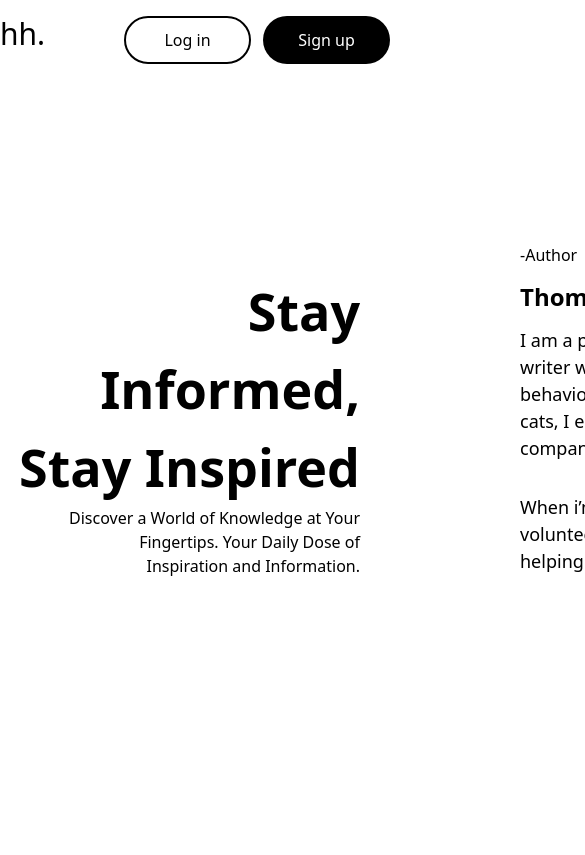
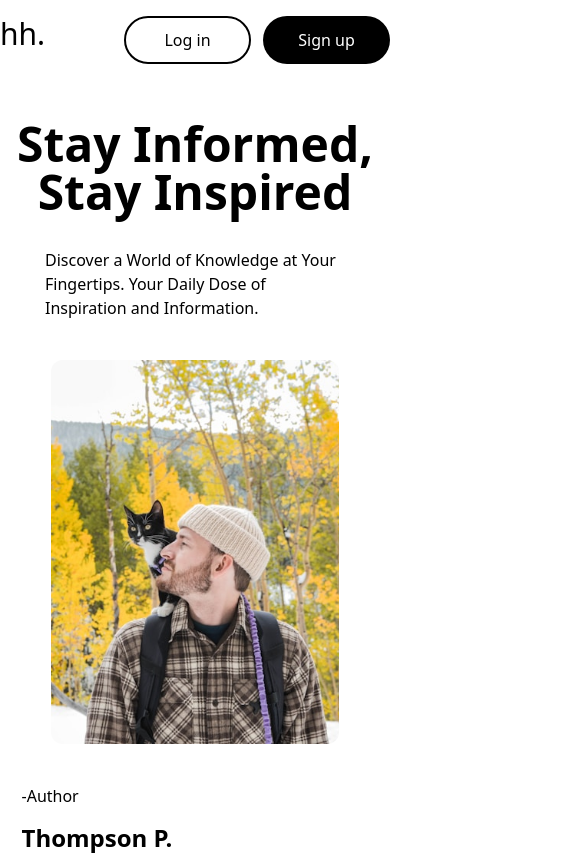
Before and after one commit to werapolJa/Werapol-Blog, a React (Vite) app: page / in a window 390 px wide. Shown: the top 855 px of the page, 585 px wide, since content can reach past the window. Built offline with nearby package versions, Linux system fonts and the light colour scheme.

Commit message:
feat:respos herosection

```diff
--- a/src/App.jsx
+++ b/src/App.jsx
@@ -22,23 +22,23 @@ function Navbar() {
 function HeroSection() {
   return (
     <>
-      <section className="max-w-[1200px] mx-auto mt-20  ">
-        <div className="flex flex-row items-center gap-20">
+      <section className="lg:max-w-[1200px] max-w-auto mx-auto lg:mt-20 mt-10 ">
+        <div className="flex lg:flex-row flex-col justify-center items-center lg:gap-20 gap-10">
           <div className="w-full flex flex-col ">
-            <div className="flex justify-end w-full ">
-              <h2 className="text-[52px] font-[700] flex flex-col items-end m-0 space-y-0 w-[360px] text-end">
+            <div className="flex lg:justify-end w-full justify-center">
+              <h2 className="text-5xl font-bold lg:text-[52px] lg:font-bold flex lg:flex-col  text-center lg:items-end lg:w-[360px] mb-8 lg:text-end ">
                 Stay Informed, Stay Inspired
               </h2>
             </div>
 
-            <div className=" flex justify-end">
-              <h4 className="text-end w-[300px]">
+            <div className=" flex lg:justify-end justify-center">
+              <h4 className="lg:text-end w-[300px]">
                 Discover a World of Knowledge at Your Fingertips. Your Daily
                 Dose of Inspiration and Information.
               </h4>
             </div>
           </div>
-          <div className="w-[1200px] h-[529px] ">
+          <div className="lg:w-[1200px] lg:h-[529px] h-96 w-72 bg">
             <img
               src={heroimage}
               alt=""
```
